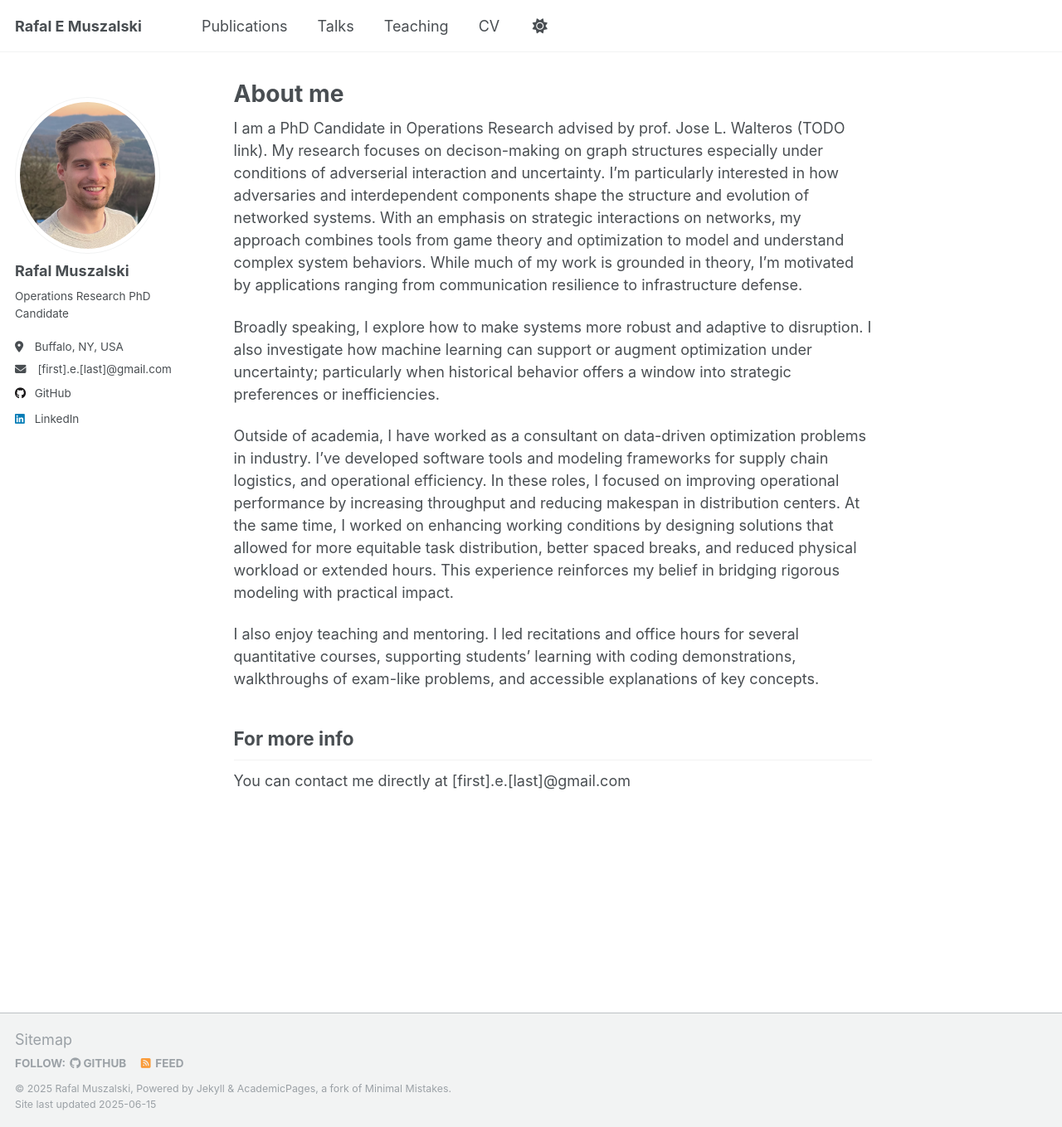
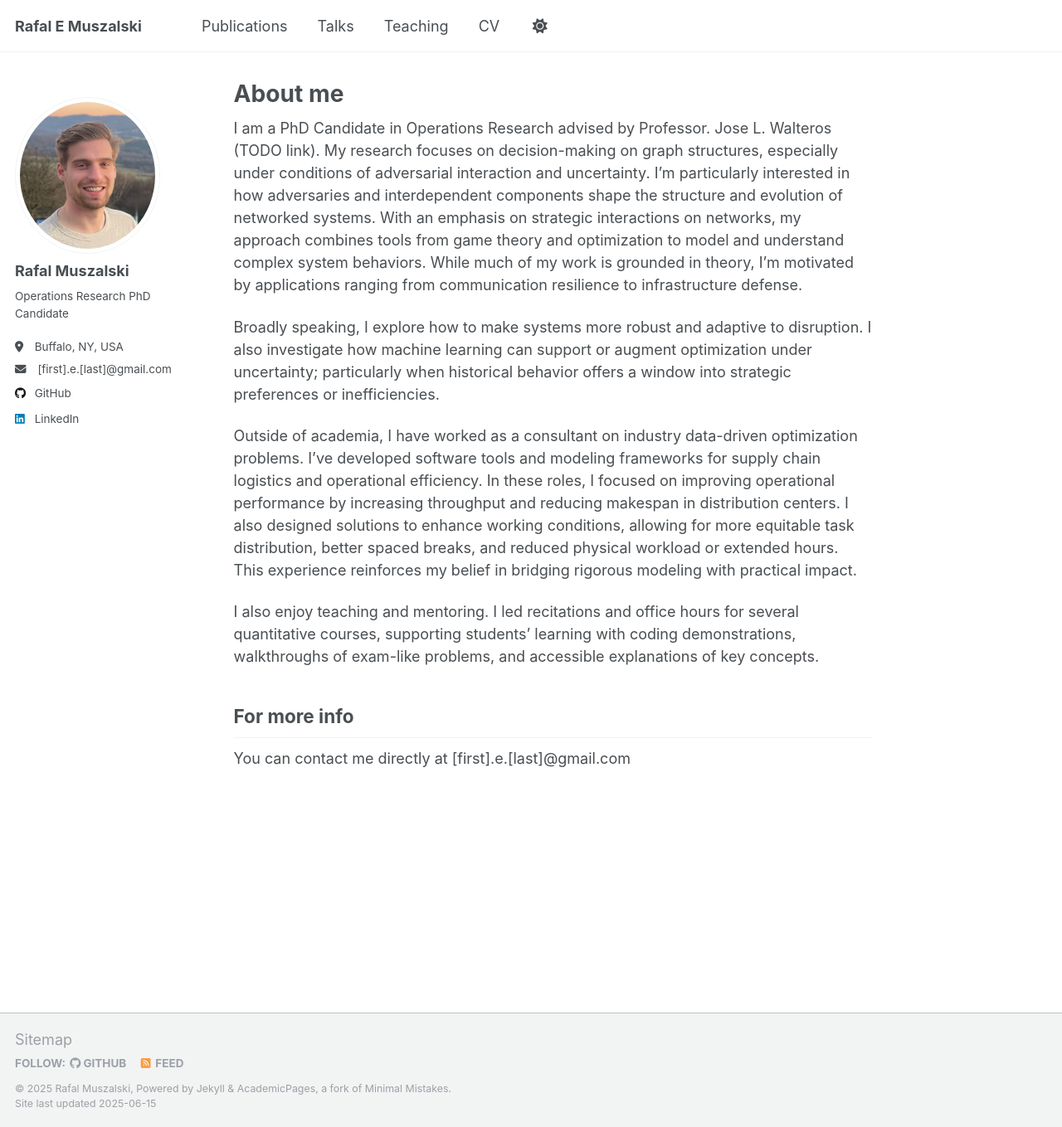
Before and after one commit to rafalmuszalski/rafalmuszalski.github.io, a Jekyll site: the page built from _pages/about.md, in a window 1280 px wide and 1359 px high. Shown: the whole window at 83% size. Built offline with Jekyll 4.4.1, drawn with Linux system fonts in a browser that asks for light colours.

Commit message:
Update about.md

```diff
--- a/_pages/about.md
+++ b/_pages/about.md
@@ -7,11 +7,11 @@ redirect_from:
   - /about.html
 ---
 
-I am a PhD Candidate in Operations Research advised by prof. Jose L. Walteros (TODO link). My research focuses on decison-making on graph structures especially under conditions of adverserial interaction and uncertainty. I’m particularly interested in how adversaries and interdependent components shape the structure and evolution of networked systems. With an emphasis on strategic interactions on networks, my approach combines tools from game theory and optimization to model and understand complex system behaviors. While much of my work is grounded in theory, I’m motivated by applications ranging from communication resilience to infrastructure defense.
+I am a PhD Candidate in Operations Research advised by Professor. Jose L. Walteros (TODO link). My research focuses on decision-making on graph structures, especially under conditions of adversarial interaction and uncertainty. I’m particularly interested in how adversaries and interdependent components shape the structure and evolution of networked systems. With an emphasis on strategic interactions on networks, my approach combines tools from game theory and optimization to model and understand complex system behaviors. While much of my work is grounded in theory, I’m motivated by applications ranging from communication resilience to infrastructure defense.
 
-Broadly speaking, I explore how to make systems more robust and adaptive to disruption.  I also investigate how machine learning can support or augment optimization under uncertainty; particularly when historical behavior offers a window into strategic preferences or inefficiencies.
+Broadly speaking, I explore how to make systems more robust and adaptive to disruption. I also investigate how machine learning can support or augment optimization under uncertainty; particularly when historical behavior offers a window into strategic preferences or inefficiencies.
 
-Outside of academia, I have worked as a consultant on data-driven optimization problems in industry. I’ve developed software tools and modeling frameworks for supply chain logistics, and operational efficiency. In these roles, I focused on improving operational performance by increasing throughput and reducing makespan in distribution centers. At the same time, I worked on enhancing working conditions by designing solutions that allowed for more equitable task distribution, better spaced breaks, and reduced physical workload or extended hours. This experience reinforces my belief in bridging rigorous modeling with practical impact.
+Outside of academia, I have worked as a consultant on industry data-driven optimization problems. I’ve developed software tools and modeling frameworks for supply chain logistics and operational efficiency. In these roles, I focused on improving operational performance by increasing throughput and reducing makespan in distribution centers. I also designed solutions to enhance working conditions, allowing for more equitable task distribution, better spaced breaks, and reduced physical workload or extended hours. This experience reinforces my belief in bridging rigorous modeling with practical impact.
 
 I also enjoy teaching and mentoring. I led recitations and office hours for several quantitative courses, supporting students’ learning with coding demonstrations, walkthroughs of exam-like problems, and accessible explanations of key concepts.
 
```
